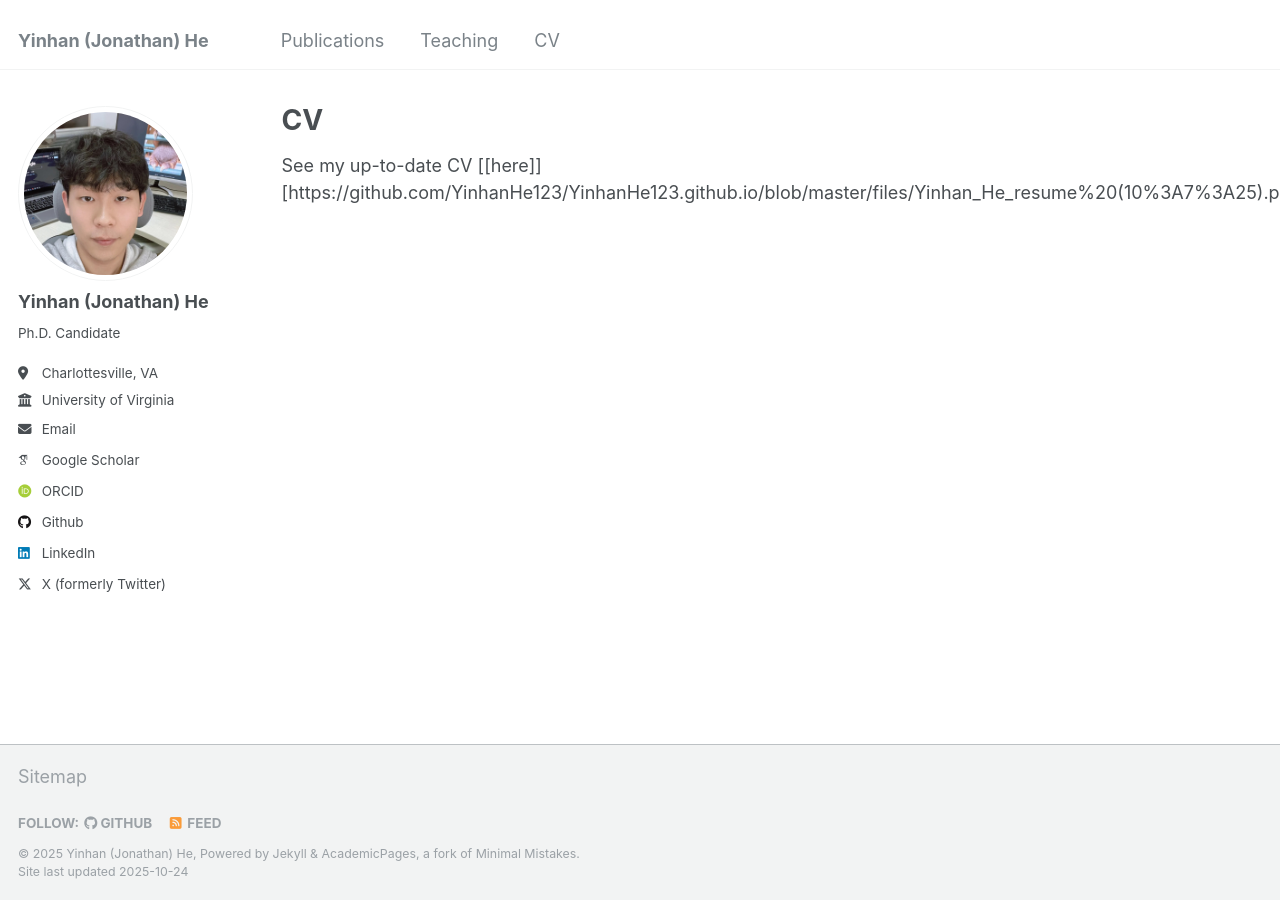
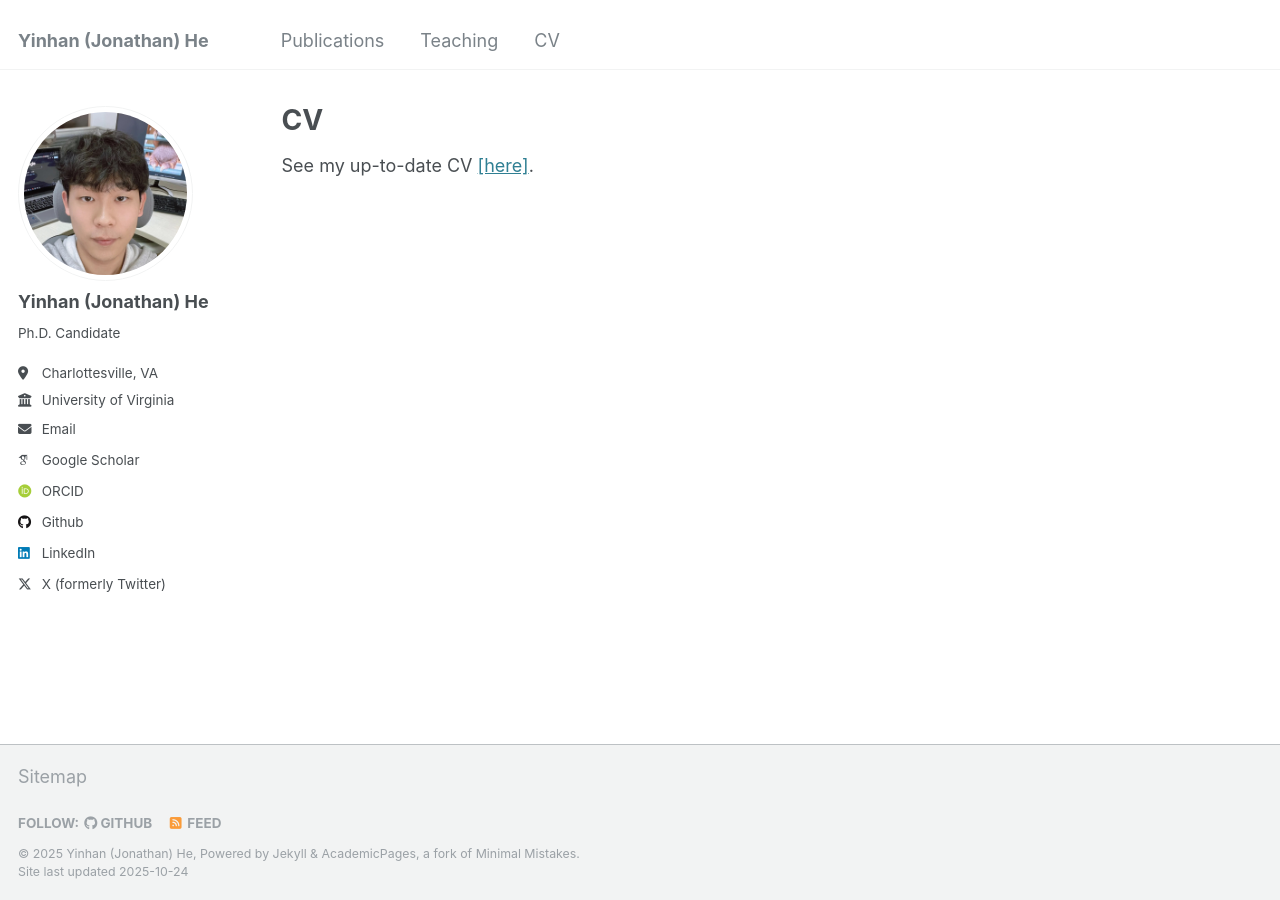
Before and after one commit to YinhanHe123/YinhanHe123.github.io, a Jekyll site: the page built from _pages/cv.md, in a window 1280 px wide. Built offline with Jekyll 4.4.1, drawn with Linux system fonts in a browser that asks for light colours; some web fonts are replaced; a script that is not in the unit is left out; some of the changed lines change nothing that is shown.

Commit message:
Fix markdown link syntax for CV

```diff
--- a/_pages/cv.md
+++ b/_pages/cv.md
@@ -9,4 +9,4 @@ redirect_from:
 
 {% include base_path %}
 
-See my up-to-date CV [\[here\]][https://github.com/YinhanHe123/YinhanHe123.github.io/blob/master/files/Yinhan_He_resume%20(10%3A7%3A25).pdf].
+See my up-to-date CV [\[here\]](https://github.com/YinhanHe123/YinhanHe123.github.io/blob/master/files/Yinhan_He_resume%20(10%3A7%3A25).pdf).
```
